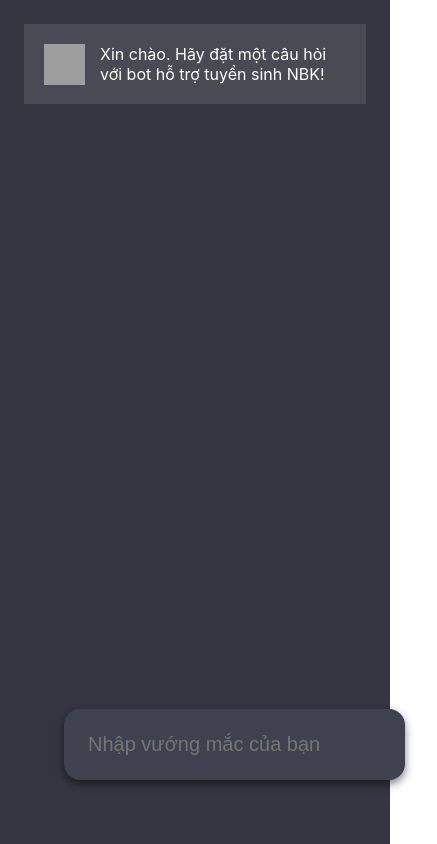
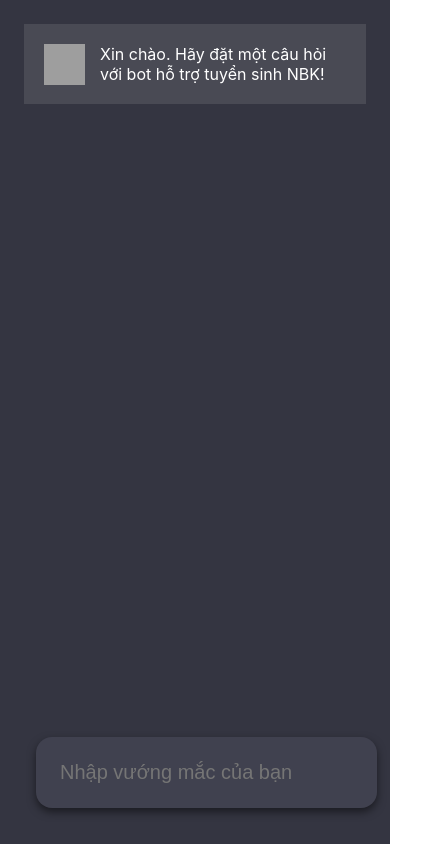
Before and after one commit to thanhluong/nbkbot-ui, a React (Create React App) app: page / in a window 390 px wide. Shown: the whole page, 437 px wide, since content can reach past the window. Built offline with nearby package versions, Linux system fonts and the light colour scheme; no server answers; grey boxes are pictures that could not be loaded.

Commit message:
Test responsive

```diff
--- a/src/App.css
+++ b/src/App.css
@@ -54,7 +54,7 @@
   padding: 1.5rem;
   border-radius: 1rem;
   border: none;
-  margin: 2rem;
+  margin: 0.25rem;
   outline: none;
   font-size: 1.25em;
   color: white;
```
